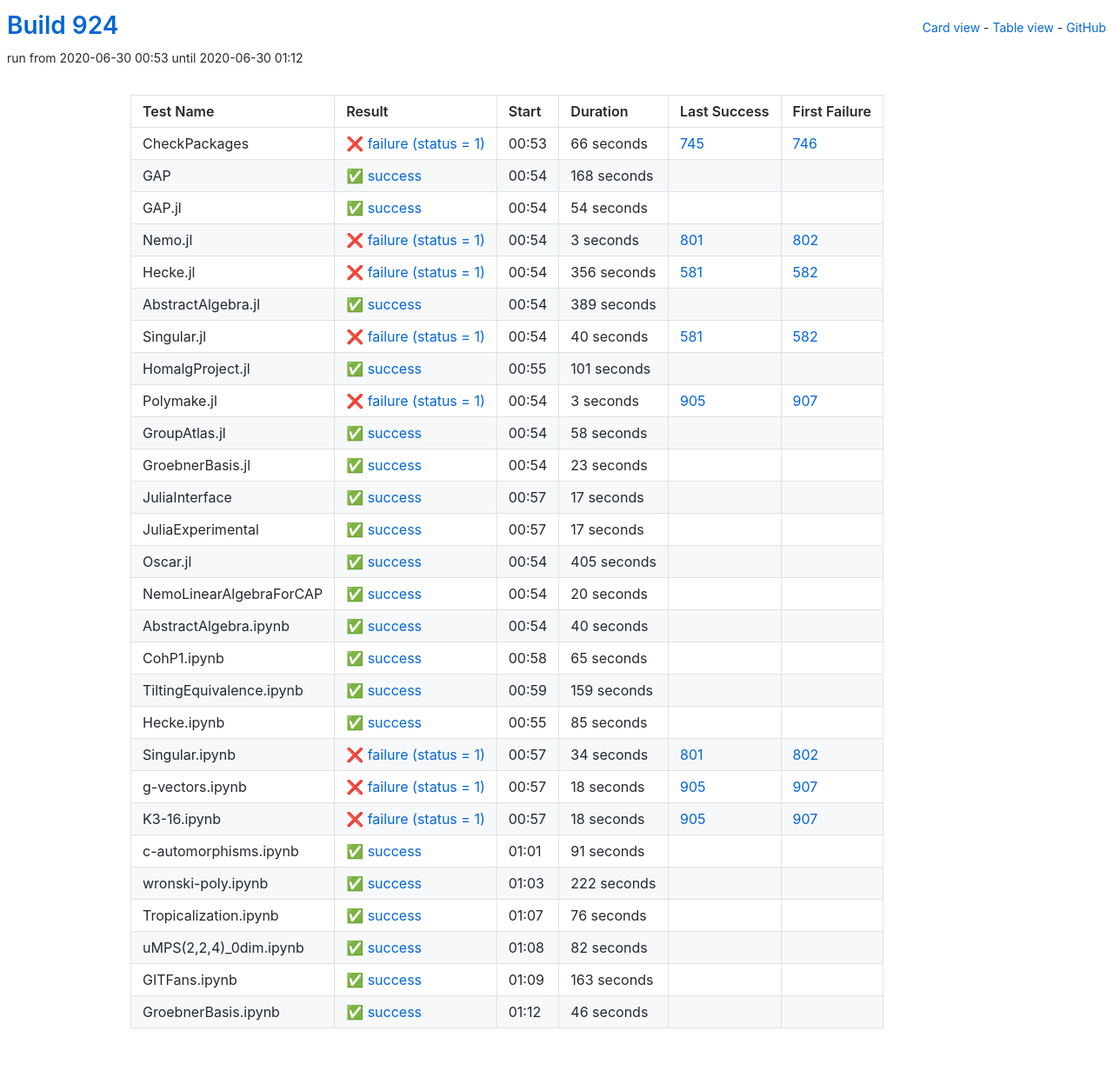
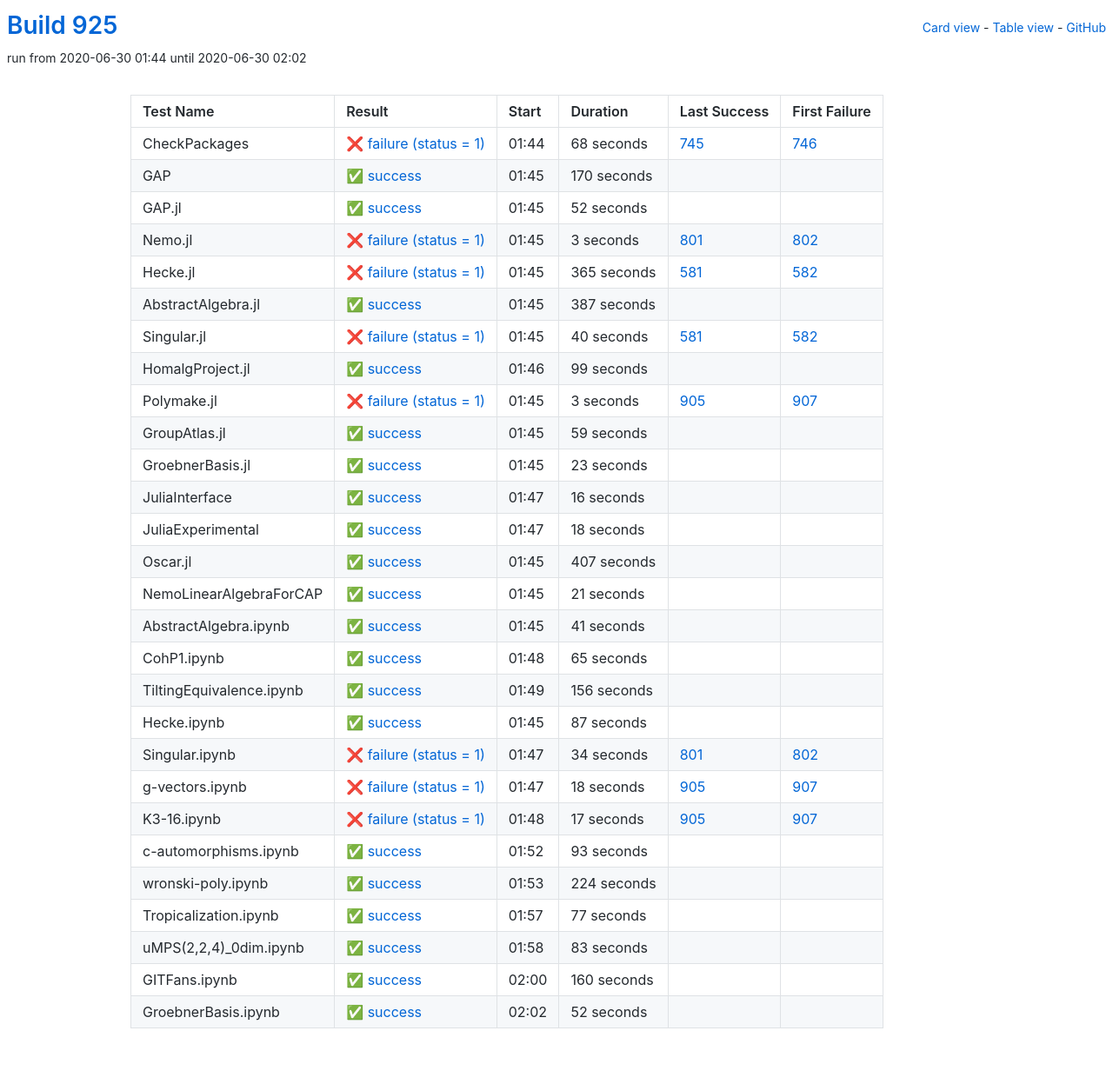
Before and after one commit to oscar-system/oscar-ci-status-1.4, a Jekyll site: the page built from table.html, in a window 1280 px wide. Shown: the whole page at 87% size. Built offline with Jekyll 4.4.1, drawn with Linux system fonts in a browser that asks for light colours.

Commit message:
Build #925

```diff
--- a/_data/ci.yml
+++ b/_data/ci.yml
@@ -1,6 +1,6 @@
 ---
-build: 924
-build_url: https://oscarci.mathematik.uni-kl.de/job/oscar-julia-1.4/924/
+build: 925
+build_url: https://oscarci.mathematik.uni-kl.de/job/oscar-julia-1.4/925/
 job: oscar-julia-1.4
 organization: oscar-system
 repo: oscar-ci-status-1.4
@@ -8,44 +8,44 @@ repourl: https://github.com/oscar-system/oscar-ci-status-1.4
 tests:
 - name: CheckPackages
   id: checkpackages
-  log: https://oscarci.mathematik.uni-kl.de/job/oscar-julia-1.4/924/artifact/logs/build-924/CheckPackages.log
-  start: 2020-06-30 00:53
+  log: https://oscarci.mathematik.uni-kl.de/job/oscar-julia-1.4/925/artifact/logs/build-925/CheckPackages.log
+  start: 2020-06-30 01:44
   success: false
   exitcode: 1
   status: failure
-  duration: 66
+  duration: 68
   last_success: 745
   last_success_url: https://oscarci.mathematik.uni-kl.de/job/oscar-julia-1.4/745/
   first_failure: 746
   first_failure_url: https://oscarci.mathematik.uni-kl.de/job/oscar-julia-1.4/746/
 - name: GAP
   id: gap
-  log: https://oscarci.mathematik.uni-kl.de/job/oscar-julia-1.4/924/artifact/logs/build-924/GAP.log
-  start: 2020-06-30 00:54
+  log: https://oscarci.mathematik.uni-kl.de/job/oscar-julia-1.4/925/artifact/logs/build-925/GAP.log
+  start: 2020-06-30 01:45
   success: true
   exitcode: 0
   status: success
-  duration: 168
+  duration: 170
   last_success: false
   last_success_url:
   first_failure: false
   first_failure_url:
 - name: GAP.jl
   id: gap-jl
-  log: https://oscarci.mathematik.uni-kl.de/job/oscar-julia-1.4/924/artifact/logs/build-924/GAP.jl.log
-  start: 2020-06-30 00:54
+  log: https://oscarci.mathematik.uni-kl.de/job/oscar-julia-1.4/925/artifact/logs/build-925/GAP.jl.log
+  start: 2020-06-30 01:45
   success: true
   exitcode: 0
   status: success
-  duration: 54
+  duration: 52
   last_success: false
   last_success_url:
   first_failure: false
   first_failure_url:
 - name: Nemo.jl
   id: nemo-jl
-  log: https://oscarci.mathematik.uni-kl.de/job/oscar-julia-1.4/924/artifact/logs/build-924/Nemo.jl.log
-  start: 2020-06-30 00:54
+  log: https://oscarci.mathematik.uni-kl.de/job/oscar-julia-1.4/925/artifact/logs/build-925/Nemo.jl.log
+  start: 2020-06-30 01:45
   success: false
   exitcode: 1
   status: failure
@@ -56,32 +56,32 @@ tests:
   first_failure_url: https://oscarci.mathematik.uni-kl.de/job/oscar-julia-1.4/802/
 - name: Hecke.jl
   id: hecke-jl
-  log: https://oscarci.mathematik.uni-kl.de/job/oscar-julia-1.4/924/artifact/logs/build-924/Hecke.jl.log
-  start: 2020-06-30 00:54
+  log: https://oscarci.mathematik.uni-kl.de/job/oscar-julia-1.4/925/artifact/logs/build-925/Hecke.jl.log
+  start: 2020-06-30 01:45
   success: false
   exitcode: 1
   status: failure
-  duration: 356
+  duration: 365
   last_success: 581
   last_success_url: https://oscarci.mathematik.uni-kl.de/job/oscar-julia-1.4/581/
   first_failure: 582
   first_failure_url: https://oscarci.mathematik.uni-kl.de/job/oscar-julia-1.4/582/
 - name: AbstractAlgebra.jl
   id: abstractalgebra-jl
-  log: https://oscarci.mathematik.uni-kl.de/job/oscar-julia-1.4/924/artifact/logs/build-924/AbstractAlgebra.jl.log
-  start: 2020-06-30 00:54
+  log: https://oscarci.mathematik.uni-kl.de/job/oscar-julia-1.4/925/artifact/logs/build-925/AbstractAlgebra.jl.log
+  start: 2020-06-30 01:45
   success: true
   exitcode: 0
   status: success
-  duration: 389
+  duration: 387
   last_success: false
   last_success_url:
   first_failure: false
   first_failure_url:
 - name: Singular.jl
   id: singular-jl
-  log: https://oscarci.mathematik.uni-kl.de/job/oscar-julia-1.4/924/artifact/logs/build-924/Singular.jl.log
-  start: 2020-06-30 00:54
+  log: https://oscarci.mathematik.uni-kl.de/job/oscar-julia-1.4/925/artifact/logs/build-925/Singular.jl.log
+  start: 2020-06-30 01:45
   success: false
   exitcode: 1
   status: failure
@@ -92,20 +92,20 @@ tests:
   first_failure_url: https://oscarci.mathematik.uni-kl.de/job/oscar-julia-1.4/582/
 - name: HomalgProject.jl
   id: homalgproject-jl
-  log: https://oscarci.mathematik.uni-kl.de/job/oscar-julia-1.4/924/artifact/logs/build-924/HomalgProject.jl.log
-  start: 2020-06-30 00:55
+  log: https://oscarci.mathematik.uni-kl.de/job/oscar-julia-1.4/925/artifact/logs/build-925/HomalgProject.jl.log
+  start: 2020-06-30 01:46
   success: true
   exitcode: 0
   status: success
-  duration: 101
+  duration: 99
   last_success: false
   last_success_url:
   first_failure: false
   first_failure_url:
 - name: Polymake.jl
   id: polymake-jl
-  log: https://oscarci.mathematik.uni-kl.de/job/oscar-julia-1.4/924/artifact/logs/build-924/Polymake.jl.log
-  start: 2020-06-30 00:54
+  log: https://oscarci.mathematik.uni-kl.de/job/oscar-julia-1.4/925/artifact/logs/build-925/Polymake.jl.log
+  start: 2020-06-30 01:45
   success: false
   exitcode: 1
   status: failure
@@ -116,20 +116,20 @@ tests:
   first_failure_url: https://oscarci.mathematik.uni-kl.de/job/oscar-julia-1.4/907/
 - name: GroupAtlas.jl
   id: groupatlas-jl
-  log: https://oscarci.mathematik.uni-kl.de/job/oscar-julia-1.4/924/artifact/logs/build-924/GroupAtlas.jl.log
-  start: 2020-06-30 00:54
+  log: https://oscarci.mathematik.uni-kl.de/job/oscar-julia-1.4/925/artifact/logs/build-925/GroupAtlas.jl.log
+  start: 2020-06-30 01:45
   success: true
   exitcode: 0
   status: success
-  duration: 58
+  duration: 59
   last_success: false
   last_success_url:
   first_failure: false
   first_failure_url:
 - name: GroebnerBasis.jl
   id: groebnerbasis-jl
-  log: https://oscarci.mathematik.uni-kl.de/job/oscar-julia-1.4/924/artifact/logs/build-924/GroebnerBasis.jl.log
-  start: 2020-06-30 00:54
+  log: https://oscarci.mathematik.uni-kl.de/job/oscar-julia-1.4/925/artifact/logs/build-925/GroebnerBasis.jl.log
+  start: 2020-06-30 01:45
   success: true
   exitcode: 0
   status: success
@@ -140,68 +140,68 @@ tests:
   first_failure_url:
 - name: JuliaInterface
   id: juliainterface
-  log: https://oscarci.mathematik.uni-kl.de/job/oscar-julia-1.4/924/artifact/logs/build-924/JuliaInterface.log
-  start: 2020-06-30 00:57
+  log: https://oscarci.mathematik.uni-kl.de/job/oscar-julia-1.4/925/artifact/logs/build-925/JuliaInterface.log
+  start: 2020-06-30 01:47
   success: true
   exitcode: 0
   status: success
-  duration: 17
+  duration: 16
   last_success: false
   last_success_url:
   first_failure: false
   first_failure_url:
 - name: JuliaExperimental
   id: juliaexperimental
-  log: https://oscarci.mathematik.uni-kl.de/job/oscar-julia-1.4/924/artifact/logs/build-924/JuliaExperimental.log
-  start: 2020-06-30 00:57
+  log: https://oscarci.mathematik.uni-kl.de/job/oscar-julia-1.4/925/artifact/logs/build-925/JuliaExperimental.log
+  start: 2020-06-30 01:47
   success: true
   exitcode: 0
   status: success
-  duration: 17
+  duration: 18
   last_success: false
   last_success_url:
   first_failure: false
   first_failure_url:
 - name: Oscar.jl
   id: oscar-jl
-  log: https://oscarci.mathematik.uni-kl.de/job/oscar-julia-1.4/924/artifact/logs/build-924/Oscar.jl.log
-  start: 2020-06-30 00:54
+  log: https://oscarci.mathematik.uni-kl.de/job/oscar-julia-1.4/925/artifact/logs/build-925/Oscar.jl.log
+  start: 2020-06-30 01:45
   success: true
   exitcode: 0
   status: success
-  duration: 405
+  duration: 407
   last_success: false
   last_success_url:
   first_failure: false
   first_failure_url:
 - name: NemoLinearAlgebraForCAP
   id: nemolinearalgebraforcap
-  log: https://oscarci.mathematik.uni-kl.de/job/oscar-julia-1.4/924/artifact/logs/build-924/NemoLinearAlgebraForCAP.log
-  start: 2020-06-30 00:54
+  log: https://oscarci.mathematik.uni-kl.de/job/oscar-julia-1.4/925/artifact/logs/build-925/NemoLinearAlgebraForCAP.log
+  start: 2020-06-30 01:45
   success: true
   exitcode: 0
   status: success
-  duration: 20
+  duration: 21
   last_success: false
   last_success_url:
   first_failure: false
   first_failure_url:
 - name: AbstractAlgebra.ipynb
   id: abstractalgebra-ipynb
-  log: https://oscarci.mathematik.uni-kl.de/job/oscar-julia-1.4/924/artifact/logs/build-924/AbstractAlgebra.ipynb.log
-  start: 2020-06-30 00:54
+  log: https://oscarci.mathematik.uni-kl.de/job/oscar-julia-1.4/925/artifact/logs/build-925/AbstractAlgebra.ipynb.log
+  start: 2020-06-30 01:45
   success: true
   exitcode: 0
   status: success
-  duration: 40
+  duration: 41
   last_success: false
   last_success_url:
   first_failure: false
   first_failure_url:
 - name: CohP1.ipynb
   id: cohp1-ipynb
-  log: https://oscarci.mathematik.uni-kl.de/job/oscar-julia-1.4/924/artifact/logs/build-924/CohP1.ipynb.log
-  start: 2020-06-30 00:58
+  log: https://oscarci.mathematik.uni-kl.de/job/oscar-julia-1.4/925/artifact/logs/build-925/CohP1.ipynb.log
+  start: 2020-06-30 01:48
   success: true
   exitcode: 0
   status: success
@@ -212,32 +212,32 @@ tests:
   first_failure_url:
 - name: TiltingEquivalence.ipynb
   id: tiltingequivalence-ipynb
-  log: https://oscarci.mathematik.uni-kl.de/job/oscar-julia-1.4/924/artifact/logs/build-924/TiltingEquivalence.ipynb.log
-  start: 2020-06-30 00:59
+  log: https://oscarci.mathematik.uni-kl.de/job/oscar-julia-1.4/925/artifact/logs/build-925/TiltingEquivalence.ipynb.log
+  start: 2020-06-30 01:49
   success: true
   exitcode: 0
   status: success
-  duration: 159
+  duration: 156
   last_success: false
   last_success_url:
   first_failure: false
   first_failure_url:
 - name: Hecke.ipynb
   id: hecke-ipynb
-  log: https://oscarci.mathematik.uni-kl.de/job/oscar-julia-1.4/924/artifact/logs/build-924/Hecke.ipynb.log
-  start: 2020-06-30 00:55
+  log: https://oscarci.mathematik.uni-kl.de/job/oscar-julia-1.4/925/artifact/logs/build-925/Hecke.ipynb.log
+  start: 2020-06-30 01:45
   success: true
   exitcode: 0
   status: success
-  duration: 85
+  duration: 87
   last_success: false
   last_success_url:
   first_failure: false
   first_failure_url:
 - name: Singular.ipynb
   id: singular-ipynb
-  log: https://oscarci.mathematik.uni-kl.de/job/oscar-julia-1.4/924/artifact/logs/build-924/Singular.ipynb.log
-  start: 2020-06-30 00:57
+  log: https://oscarci.mathematik.uni-kl.de/job/oscar-julia-1.4/925/artifact/logs/build-925/Singular.ipynb.log
+  start: 2020-06-30 01:47
   success: false
   exitcode: 1
   status: failure
@@ -248,8 +248,8 @@ tests:
   first_failure_url: https://oscarci.mathematik.uni-kl.de/job/oscar-julia-1.4/802/
 - name: g-vectors.ipynb
   id: g-vectors-ipynb
-  log: https://oscarci.mathematik.uni-kl.de/job/oscar-julia-1.4/924/artifact/logs/build-924/g-vectors.ipynb.log
-  start: 2020-06-30 00:57
+  log: https://oscarci.mathematik.uni-kl.de/job/oscar-julia-1.4/925/artifact/logs/build-925/g-vectors.ipynb.log
+  start: 2020-06-30 01:47
   success: false
   exitcode: 1
   status: failure
@@ -260,84 +260,84 @@ tests:
   first_failure_url: https://oscarci.mathematik.uni-kl.de/job/oscar-julia-1.4/907/
 - name: K3-16.ipynb
   id: k3-16-ipynb
-  log: https://oscarci.mathematik.uni-kl.de/job/oscar-julia-1.4/924/artifact/logs/build-924/K3-16.ipynb.log
-  start: 2020-06-30 00:57
+  log: https://oscarci.mathematik.uni-kl.de/job/oscar-julia-1.4/925/artifact/logs/build-925/K3-16.ipynb.log
+  start: 2020-06-30 01:48
   success: false
   exitcode: 1
   status: failure
-  duration: 18
+  duration: 17
   last_success: 905
   last_success_url: https://oscarci.mathematik.uni-kl.de/job/oscar-julia-1.4/905/
   first_failure: 907
   first_failure_url: https://oscarci.mathematik.uni-kl.de/job/oscar-julia-1.4/907/
 - name: c-automorphisms.ipynb
   id: c-automorphisms-ipynb
-  log: https://oscarci.mathematik.uni-kl.de/job/oscar-julia-1.4/924/artifact/logs/build-924/c-automorphisms.ipynb.log
-  start: 2020-06-30 01:01
+  log: https://oscarci.mathematik.uni-kl.de/job/oscar-julia-1.4/925/artifact/logs/build-925/c-automorphisms.ipynb.log
+  start: 2020-06-30 01:52
   success: true
   exitcode: 0
   status: success
-  duration: 91
+  duration: 93
   last_success: false
   last_success_url:
   first_failure: false
   first_failure_url:
 - name: wronski-poly.ipynb
   id: wronski-poly-ipynb
-  log: https://oscarci.mathematik.uni-kl.de/job/oscar-julia-1.4/924/artifact/logs/build-924/wronski-poly.ipynb.log
-  start: 2020-06-30 01:03
+  log: https://oscarci.mathematik.uni-kl.de/job/oscar-julia-1.4/925/artifact/logs/build-925/wronski-poly.ipynb.log
+  start: 2020-06-30 01:53
   success: true
   exitcode: 0
   status: success
-  duration: 222
+  duration: 224
   last_success: false
   last_success_url:
   first_failure: false
   first_failure_url:
 - name: Tropicalization.ipynb
   id: tropicalization-ipynb
-  log: https://oscarci.mathematik.uni-kl.de/job/oscar-julia-1.4/924/artifact/logs/build-924/Tropicalization.ipynb.log
-  start: 2020-06-30 01:07
+  log: https://oscarci.mathematik.uni-kl.de/job/oscar-julia-1.4/925/artifact/logs/build-925/Tropicalization.ipynb.log
+  start: 2020-06-30 01:57
   success: true
   exitcode: 0
   status: success
-  duration: 76
+  duration: 77
   last_success: false
   last_success_url:
   first_failure: false
   first_failure_url:
 - name: uMPS(2,2,4)_0dim.ipynb
   id: umps-2-2-4-0dim-ipynb
-  log: https://oscarci.mathematik.uni-kl.de/job/oscar-julia-1.4/924/artifact/logs/build-924/uMPS-2-2-4-_0dim.ipynb.log
-  start: 2020-06-30 01:08
+  log: https://oscarci.mathematik.uni-kl.de/job/oscar-julia-1.4/925/artifact/logs/build-925/uMPS-2-2-4-_0dim.ipynb.log
+  start: 2020-06-30 01:58
   success: true
   exitcode: 0
   status: success
-  duration: 82
+  duration: 83
   last_success: false
   last_success_url:
   first_failure: false
   first_failure_url:
 - name: GITFans.ipynb
   id: gitfans-ipynb
-  log: https://oscarci.mathematik.uni-kl.de/job/oscar-julia-1.4/924/artifact/logs/build-924/GITFans.ipynb.log
-  start: 2020-06-30 01:09
+  log: https://oscarci.mathematik.uni-kl.de/job/oscar-julia-1.4/925/artifact/logs/build-925/GITFans.ipynb.log
+  start: 2020-06-30 02:00
   success: true
   exitcode: 0
   status: success
-  duration: 163
+  duration: 160
   last_success: false
   last_success_url:
   first_failure: false
   first_failure_url:
 - name: GroebnerBasis.ipynb
   id: groebnerbasis-ipynb
-  log: https://oscarci.mathematik.uni-kl.de/job/oscar-julia-1.4/924/artifact/logs/build-924/GroebnerBasis.ipynb.log
-  start: 2020-06-30 01:12
+  log: https://oscarci.mathematik.uni-kl.de/job/oscar-julia-1.4/925/artifact/logs/build-925/GroebnerBasis.ipynb.log
+  start: 2020-06-30 02:02
   success: true
   exitcode: 0
   status: success
-  duration: 46
+  duration: 52
   last_success: false
   last_success_url:
   first_failure: false
```
Also changed, not shown: README.md.
